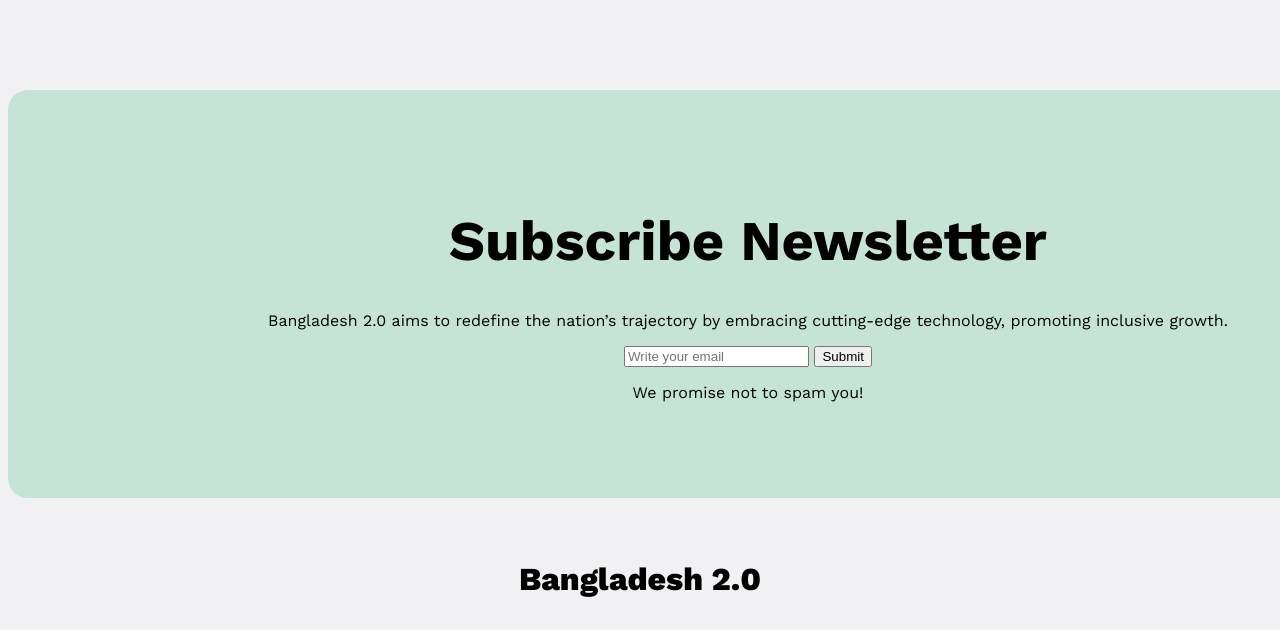
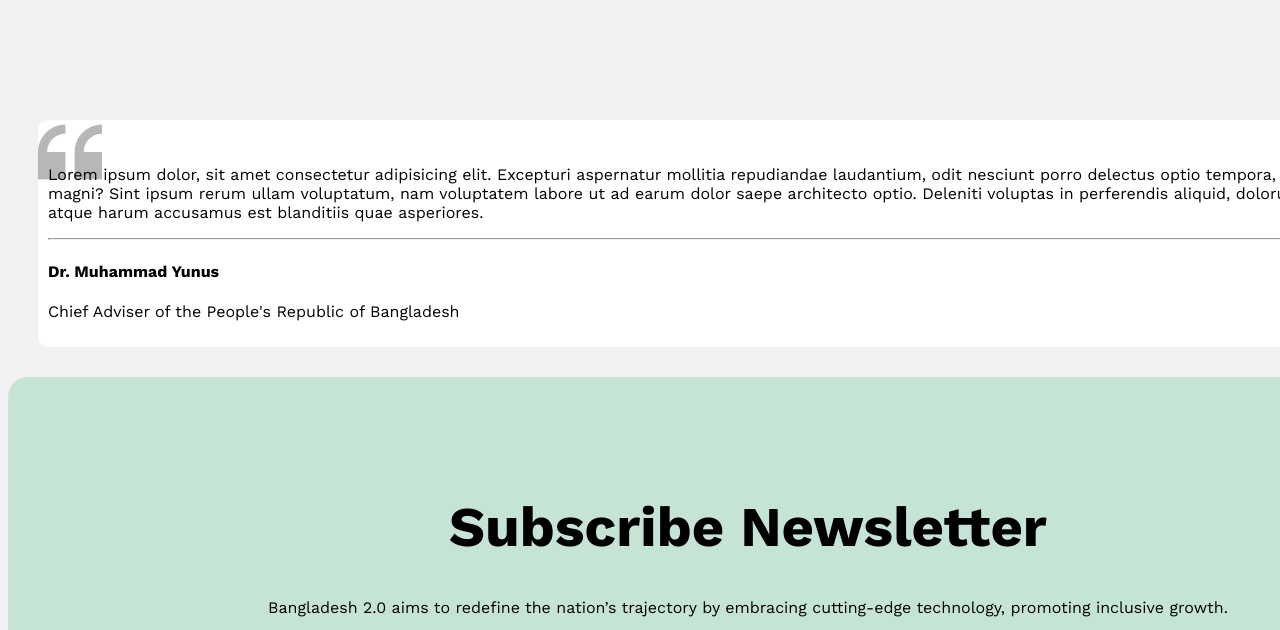
Before and after one commit to Afroza-Nipa13/assignment-work, a plain HTML site: page index.html in a window 1280 px wide. Shown: the part 1490-2120 px from the top of the page. Drawn offline with nearby package versions, Linux system fonts and the light colour scheme; a web font is replaced by a local one.

Commit message:
added yunus section

```diff
--- a/index.html
+++ b/index.html
@@ -56,6 +56,15 @@
             </div>
 
         </section>
+        <section class="yunus-main yunus-image">
+
+            <br>
+              <p>Lorem ipsum dolor, sit amet consectetur adipisicing elit. Excepturi aspernatur mollitia repudiandae laudantium, odit nesciunt porro delectus optio tempora, cupiditate magni? Sint ipsum rerum ullam voluptatum, nam voluptatem labore ut ad earum dolor saepe architecto optio. Deleniti voluptas in perferendis aliquid, dolorum, hic, atque harum accusamus est blanditiis quae asperiores.</p>
+              <hr>
+              <h4>Dr. Muhammad Yunus</h4>
+              <p>Chief Adviser of the People's Republic of Bangladesh</p>
+
+        </section>
     </main>
 
     <footer>
@@ -68,10 +77,13 @@
 
             <form action="">
                 <input type="email" placeholder="Write your email">
-                <input type="submit" name="Subscribe">
-                <p>We promise not to spam you!</p>
+                <input class="btn-secondary" type="submit" name="Subscribe">
+                <p class="section-description">We promise not to spam you!</p>
             </form>
         </div>
+        <nav class="donate">
+
+        </nav>
 
         <div class="footer">
                 <h4 class="nav-title">Bangladesh 2.0<h4>
--- a/styles/style.css
+++ b/styles/style.css
@@ -220,7 +220,24 @@
     border: none;
 }
 
+/* Dr Yunus section */
+.yunus-main{
+    width: 1320px;
+    height: auto;
+    margin: 30px;
+    background-color:white;
+    border-radius: 10px;
+    border-color: #444343;
+    padding: 10px;
 
+}
+
+.yunus-image{
+
+    background-image:  url("/assets/quote-bg.png");
+
+    background-repeat: no-repeat;
+}
 .about{
     max-width: 1280px;
     border-radius: 10px;
@@ -266,6 +283,7 @@
 border-radius:5px 0 ;
 background-color: white;
 color: rgb(119, 111, 111);
+padding: 20px 10px 20px 10px;
 }
 
 .footer-content input[type="submit"]{
```
